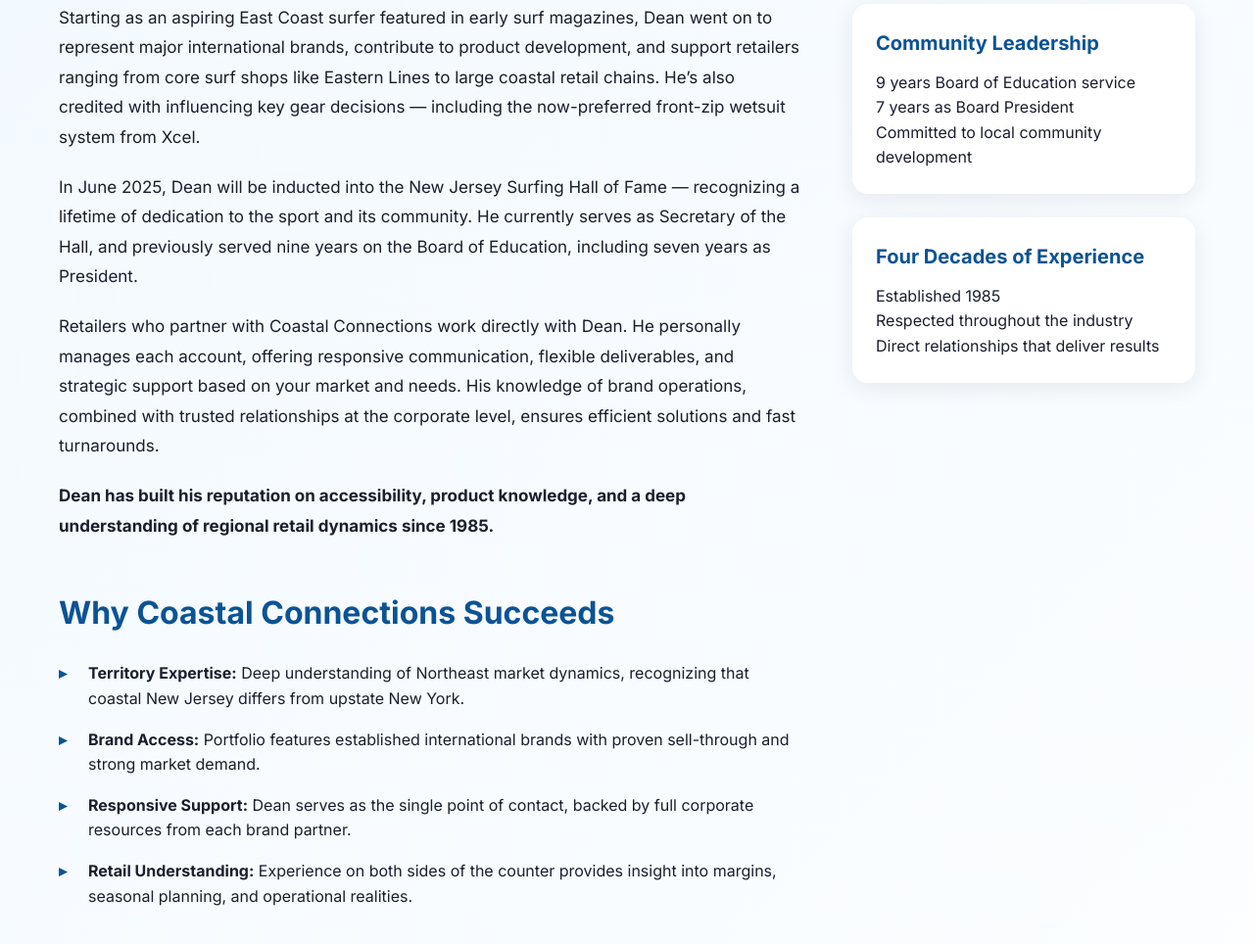
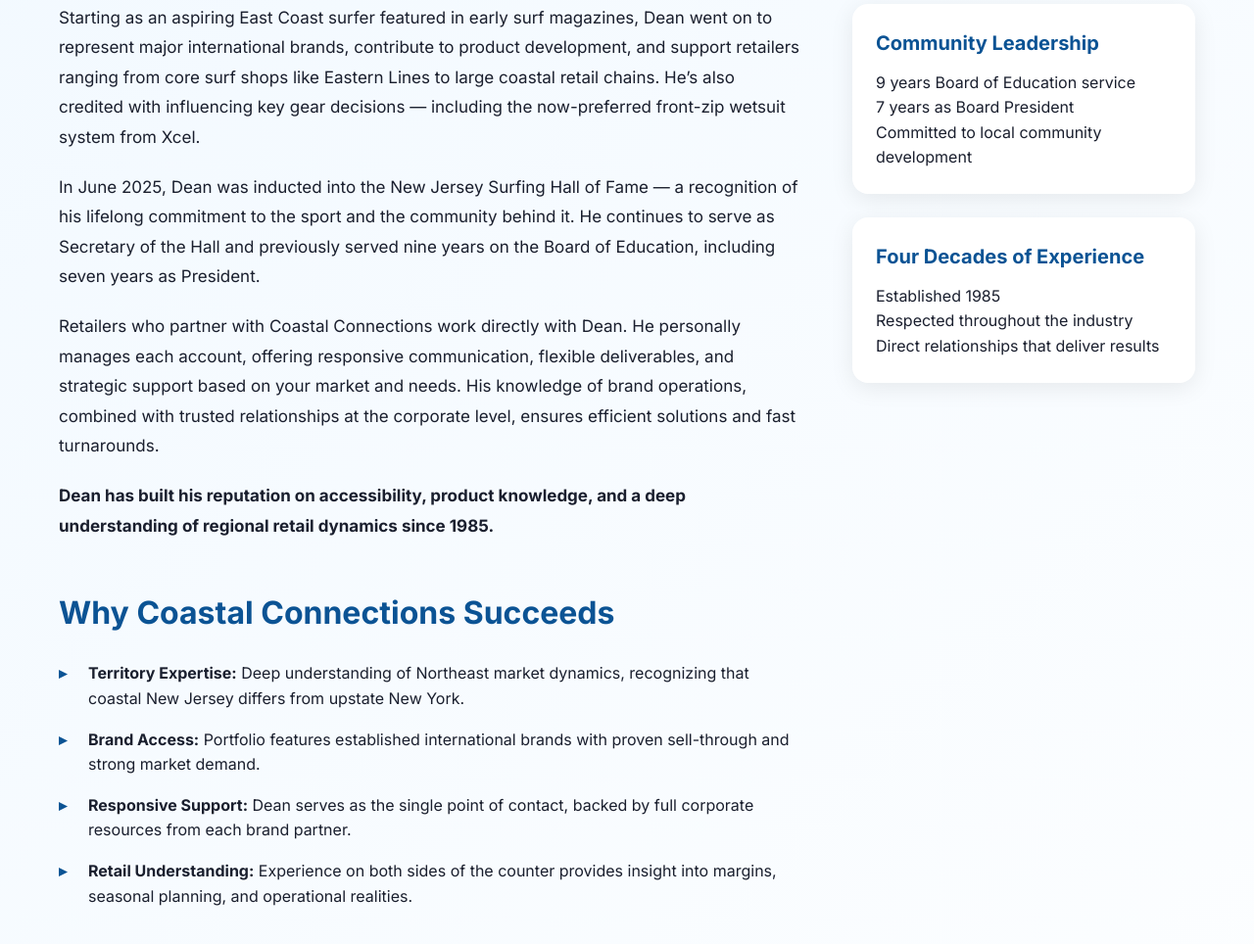
Before and after one commit to Thedev-Lars/CoastalConnections, a plain HTML site: page index.html in a window 1280 px wide. Shown: the part 6071-7035 px from the top of the page at 98% size. Drawn offline with nearby package versions, Linux system fonts and the light colour scheme.

Commit message:
Update index.html

```diff
--- a/index.html
+++ b/index.html
@@ -2340,11 +2340,12 @@ Inclusive sizing and styles make Xcel Wetsuits a fit for surfers, swimmers, and
 
                    <p>Starting as an aspiring East Coast surfer featured in early surf magazines, Dean went on to represent major international brands, contribute to product development, and support retailers ranging from core surf shops like Eastern Lines to large coastal retail chains. He’s also credited with influencing key gear decisions — including the now-preferred front-zip wetsuit system from Xcel.</p>
 
-                   <p>In June 2025, Dean will be inducted into the New Jersey Surfing Hall of Fame — recognizing a lifetime of dedication to the sport and its community. He currently serves as Secretary of the Hall, and previously served nine years on the Board of Education, including seven years as President.</p>
+                   <p>In June 2025, Dean was inducted into the New Jersey Surfing Hall of Fame — a recognition of his lifelong commitment to the sport and the community behind it. He continues to serve as Secretary of the Hall and previously served nine years on the Board of Education, including seven years as President.</p>
 
                    <p>Retailers who partner with Coastal Connections work directly with Dean. He personally manages each account, offering responsive communication, flexible deliverables, and strategic support based on your market and needs. His knowledge of brand operations, combined with trusted relationships at the corporate level, ensures efficient solutions and fast turnarounds.</p>
 
                    <p><strong>Dean has built his reputation on accessibility, product knowledge, and a deep understanding of regional retail dynamics since 1985.</strong></p>
+
 
 
 
```
